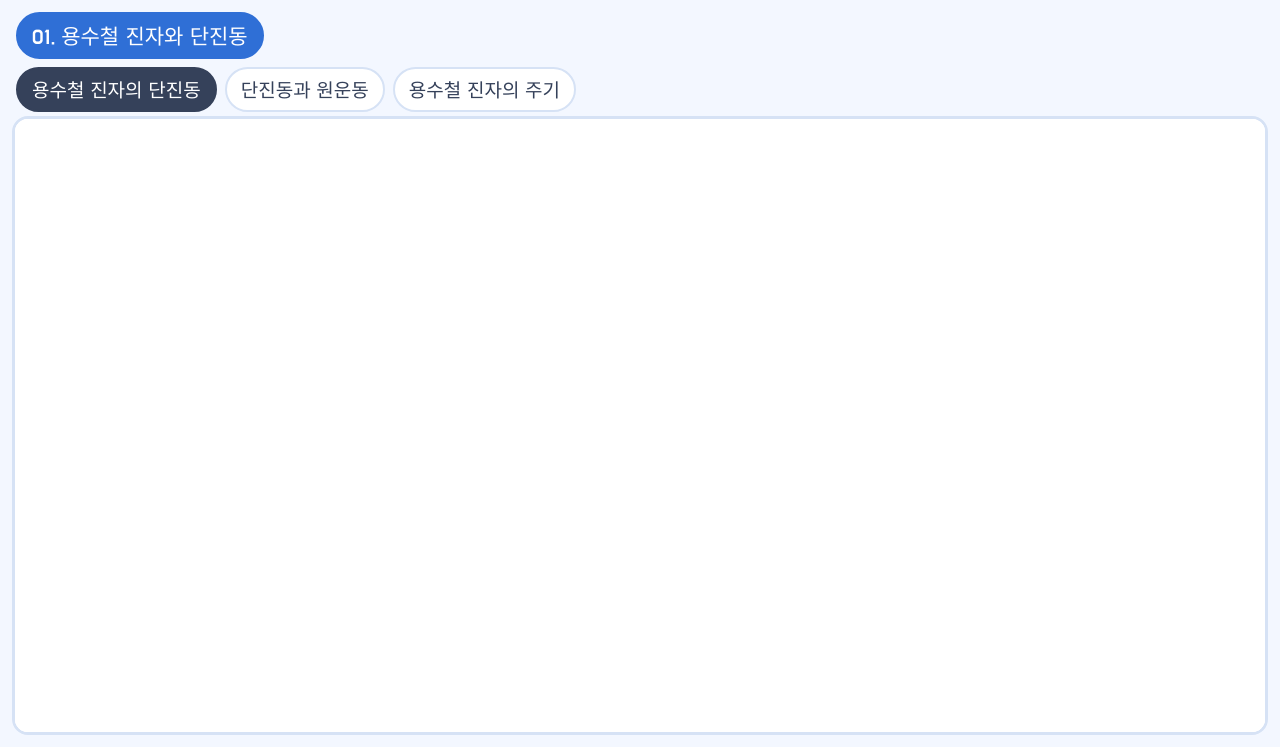
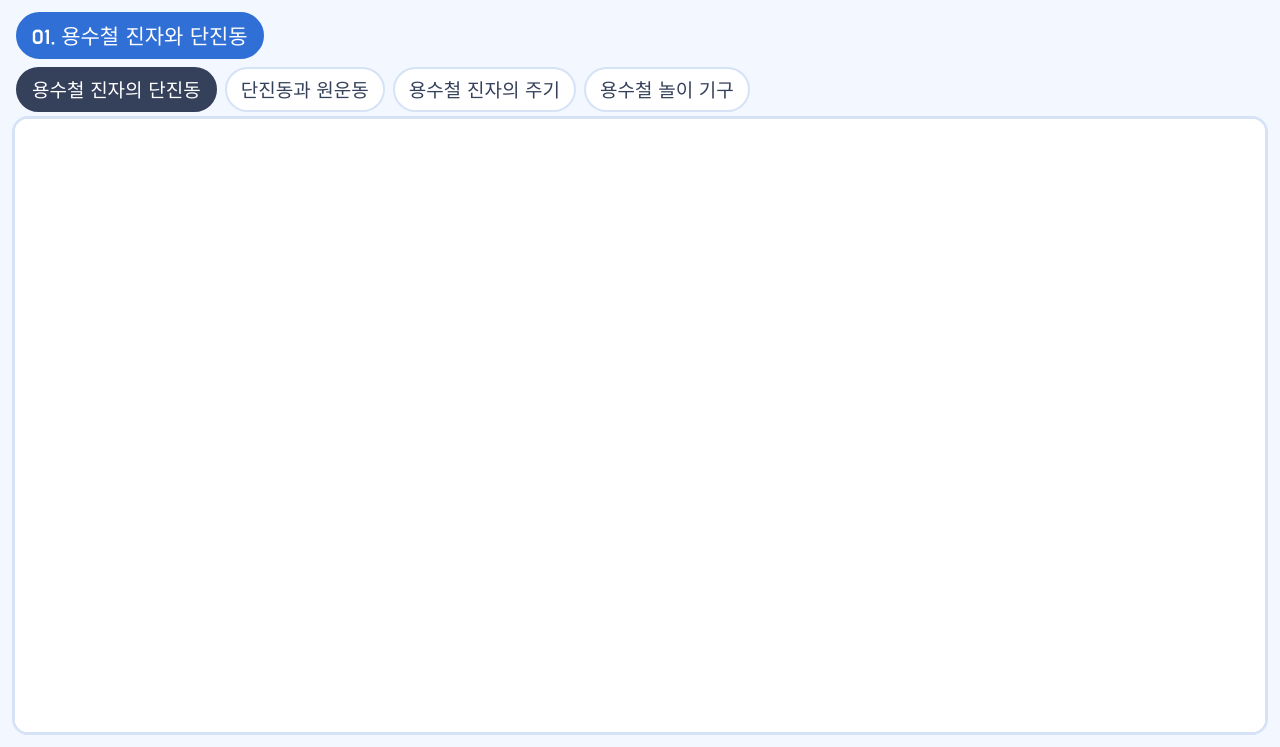
Before and after one commit to hxeinstein/mae, a plain HTML site: page unit3/index.html in a window 1280 px wide. Shown: the part 53-800 px from the top of the page. Drawn offline with Linux system fonts and the light colour scheme.

Commit message:
Ⅲ 대단원 페이지에 놀이 기구 탭 추가

```diff
--- a/unit3/index.html
+++ b/unit3/index.html
@@ -37,7 +37,8 @@ const UNITS = [
   "apps": [
    {"title": "용수철 진자의 단진동", "file": "01/spring-shm.html"},
    {"title": "단진동과 원운동", "file": "01/circle-projection.html"},
-   {"title": "용수철 진자의 주기", "file": "01/spring-period.html"}
+   {"title": "용수철 진자의 주기", "file": "01/spring-period.html"},
+   {"title": "용수철 놀이 기구", "file": "01/baby-bouncer.html"}
   ]
  }
 ];
```
